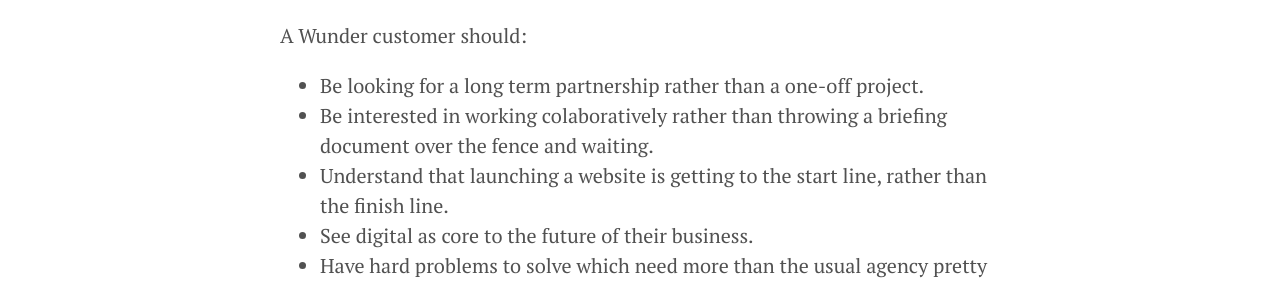
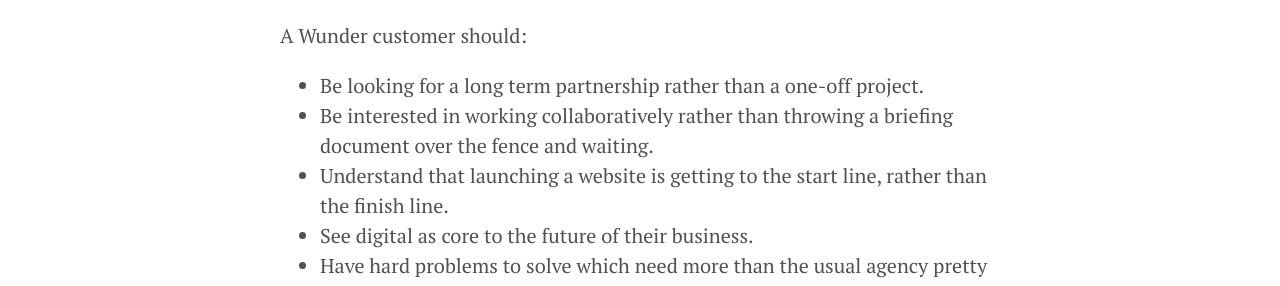
Before and after one commit to tormi/WunderWay, a Jekyll site: the page built from working-with-clients/finding-new-clients/our-kind-client.md, in a window 1280 px wide. Shown: the part 459-745 px from the top of the page. Built offline with Jekyll 4.4.1, drawn with Linux system fonts in a browser that asks for light colours; nearby versions of some CDN libraries.

Commit message:
Fixes a typo missing l in "collaboratively"

```diff
--- a/working-with-clients/finding-new-clients/our-kind-client.md
+++ b/working-with-clients/finding-new-clients/our-kind-client.md
@@ -13,7 +13,7 @@
 A Wunder customer should:
 
 * Be looking for a long term partnership rather than a one-off project.
-* Be interested in working colaboratively rather than throwing a briefing document over the fence and waiting.
+* Be interested in working collaboratively rather than throwing a briefing document over the fence and waiting.
 * Understand that launching a website is getting to the start line, rather than the finish line.
 * See digital as core to the future of their business.
 * Have hard problems to solve which need more than the usual agency pretty brochure-ware style approach.
```
